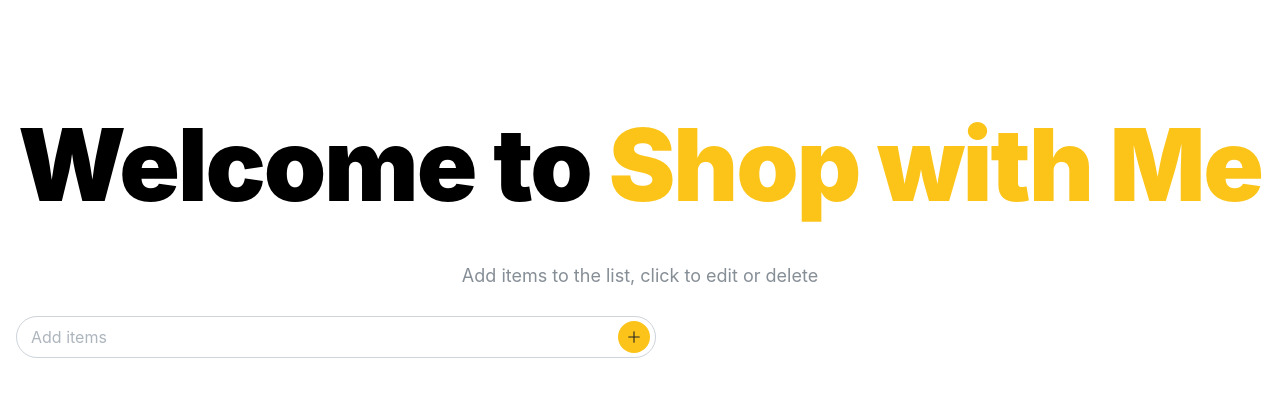
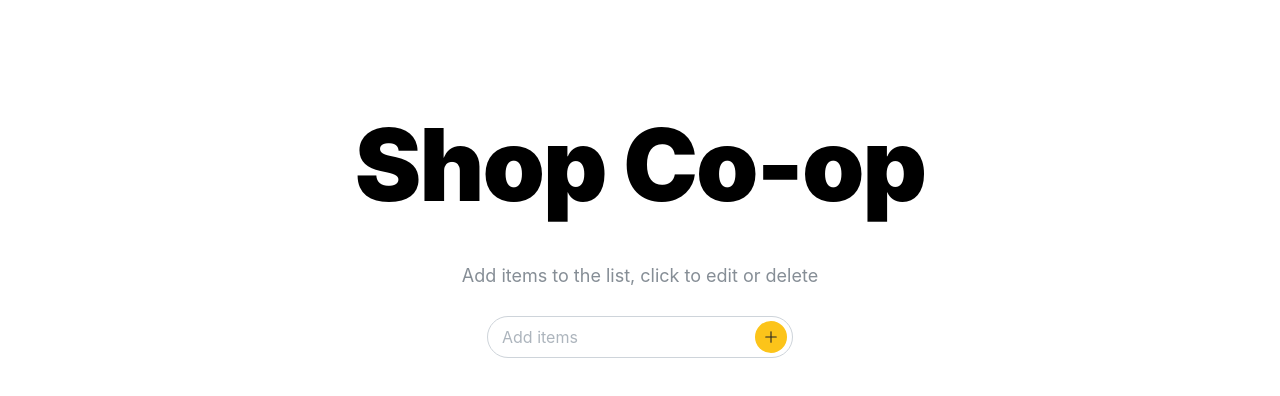
Before and after one commit to micahdevs/Shop-Co-op, a React (Vite) app: page / in a window 1280 px wide. Shown: the top 396 px of the page. Built offline with nearby package versions, Linux system fonts and the light colour scheme.

Commit message:
Misc style update, rearrange home page

```diff
--- a/src/components/AddItem/AddItem.module.css
+++ /dev/null
@@ -1,14 +0,0 @@
-.input {
-    width: 50%;
-    margin: 0 auto;
-
-    /* Medium screens and up */
-    @media (min-width: 768px) {
-      width: 50%;
-    }
-
-    /* Large screens and up */
-    @media (min-width: 1024px) {
-      width: 50%;
-    }
-  }
--- a/src/components/AddItem/AddItem.tsx
+++ b/src/components/AddItem/AddItem.tsx
@@ -1,5 +1,4 @@
 import { TextInput, ActionIcon, rem } from '@mantine/core';
-import classes from './AddItem.module.css';
 import { useState } from 'react';
 import { IconPlus } from '@tabler/icons-react';
 import { ItemType } from '../ItemList/ItemList';
@@ -16,7 +15,6 @@ export function AddItem({ onAddItem }: AddItemProps): JSX.Element {
     <TextInput
       value={title}
       onChange={e => setTitle(e.target.value)}
-      className={classes.input}
       mt={25}
       m="md"
       radius="xl"
--- a/src/components/ItemList/ItemList.tsx
+++ b/src/components/ItemList/ItemList.tsx
@@ -57,7 +57,10 @@ function Item({ item, onUpdate, onDelete }: ItemProps): JSX.Element {
         itemContent = (
             <>
                 {item.title}
-                <button type='button' onClick={() => setIsEditing(true)}>
+                <button
+                    type='button'
+                    onClick={() => setIsEditing(true)}
+                >
                     Edit
                 </button>
             </>
--- a/src/components/OverallList/OverallList.tsx
+++ b/src/components/OverallList/OverallList.tsx
@@ -1,3 +1,4 @@
+import { Flex } from '@mantine/core';
 import { useState } from 'react';
 import { AddItem } from '../AddItem/AddItem';
 import { ItemList, ItemType } from '../ItemList/ItemList';
@@ -31,6 +32,9 @@ export function OverallList() {
 
     return (
         <>
+            <Flex
+                direction='column'
+            >
                 <AddItem
                     onAddItem={handleAddItem}
                 />
@@ -39,6 +43,7 @@ export function OverallList() {
                     onUpdate={handleUpdateItem}
                     onDelete={handleDeleteItem}
                 />
+            </Flex>
         </>
     );
 }
--- a/src/components/Welcome/Welcome.tsx
+++ b/src/components/Welcome/Welcome.tsx
@@ -5,10 +5,7 @@ export function Welcome() {
   return (
     <>
       <Title className={classes.title} ta="center" mt={100}>
-        Welcome to{' '}
-        <Text className={classes.shop} inherit component="span">
-          Shop with Me
-        </Text>
+        Shop Co-op
       </Title>
       <Text c="dimmed" ta="center" size="lg" maw={580} mx="auto" mt="xl">
           Add items to the list, click to edit or delete
--- a/src/pages/Home.page.tsx
+++ b/src/pages/Home.page.tsx
@@ -1,3 +1,4 @@
+import { Center } from '@mantine/core';
 import { Welcome } from '../components/Welcome/Welcome';
 import { OverallList } from '@/components/OverallList/OverallList';
 
@@ -5,7 +6,9 @@ export function HomePage() {
   return (
     <>
       <Welcome />
-      <OverallList />
+      <Center>
+        <OverallList />
+      </Center>
     </>
   );
 }
```
Lines whose indentation alone changed are shown as unchanged.
